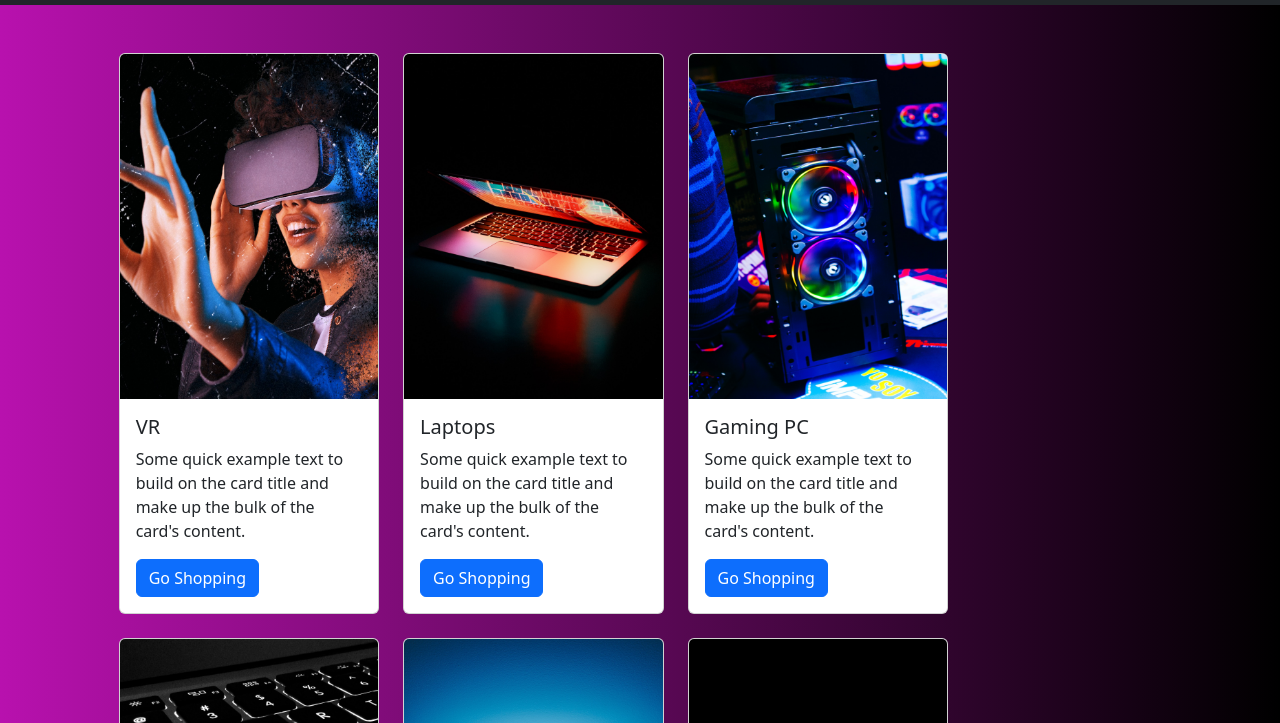
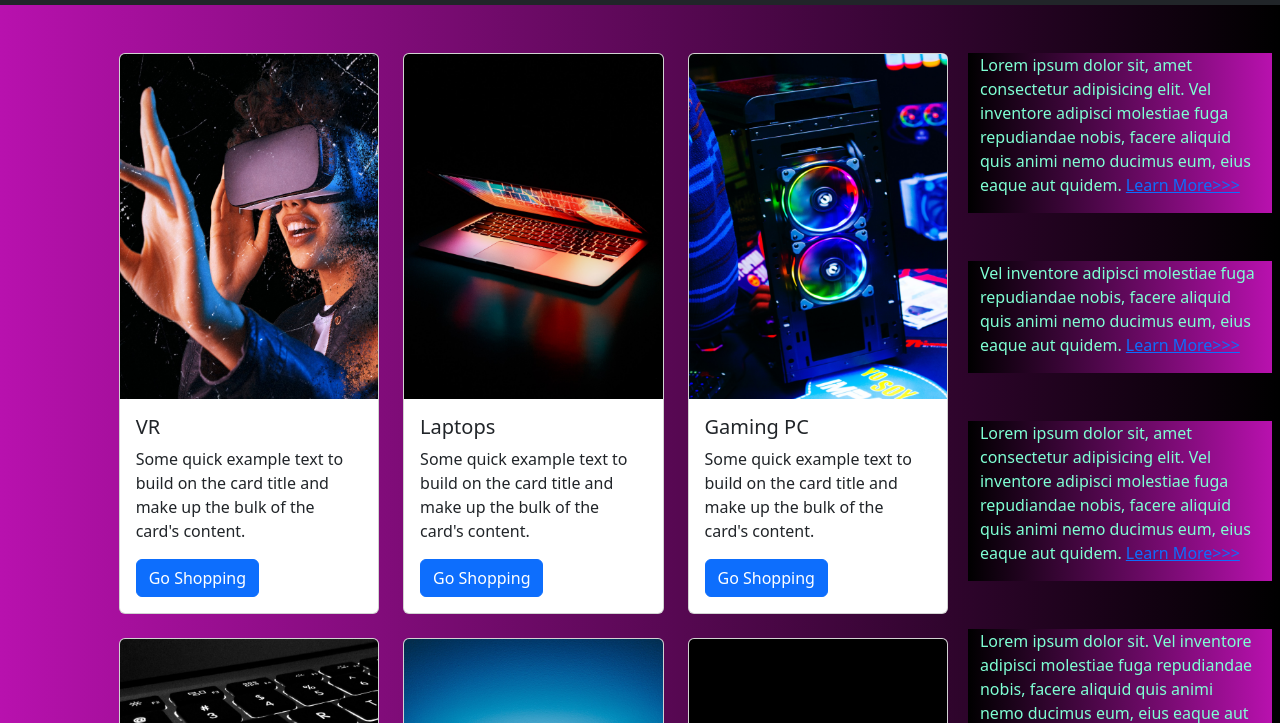
Before and after one commit to Chernogorenko/html, a plain HTML site: page bs5/pricing.html in a window 1280 px wide. Shown: the part 53-776 px from the top of the page. Drawn offline with nearby package versions, Linux system fonts and the light colour scheme.

Commit message:
day20. Боковая панель

```diff
--- a/bs5/pricing.html
+++ b/bs5/pricing.html
@@ -152,7 +152,20 @@
           </div>
         </div>
         <div class="col-lg-3 col-md-12">
-
+          <div class="row px-2">
+            <div class="col-lg-12 sidebar my-4">
+              <p>Lorem ipsum dolor sit, amet consectetur adipisicing elit. Vel inventore adipisci molestiae fuga repudiandae nobis, facere aliquid quis animi nemo ducimus eum, eius eaque aut quidem. <a href="#">Learn More>>></a></p>
+            </div>
+            <div class="col-lg-12 sidebar my-4">
+              <p>Vel inventore adipisci molestiae fuga repudiandae nobis, facere aliquid quis animi nemo ducimus eum, eius eaque aut quidem. <a href="#">Learn More>>></a></p>
+            </div>
+            <div class="col-lg-12 sidebar my-4">
+              <p>Lorem ipsum dolor sit, amet consectetur adipisicing elit. Vel inventore adipisci molestiae fuga repudiandae nobis, facere aliquid quis animi nemo ducimus eum, eius eaque aut quidem. <a href="#">Learn More>>></a></p>
+            </div>
+            <div class="col-lg-12 sidebar my-4">
+              <p>Lorem ipsum dolor sit. Vel inventore adipisci molestiae fuga repudiandae nobis, facere aliquid quis animi nemo ducimus eum, eius eaque aut quidem. <a href="#">Learn More>>></a></p>
+            </div>
+          </div>
         </div>
 
 
--- a/bs5/source/styles/mycss.css
+++ b/bs5/source/styles/mycss.css
@@ -16,3 +16,8 @@ body {
 .navbar-toggler {
   background-color: rgb(142, 135, 135);
 }
+
+.sidebar {
+    color: aquamarine;
+    background: linear-gradient(270deg, #B811AE 0%, #000000 100%);
+}
```
